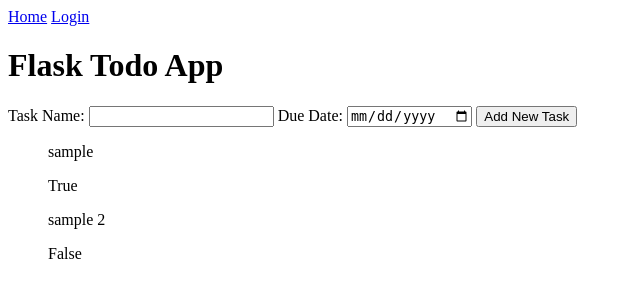
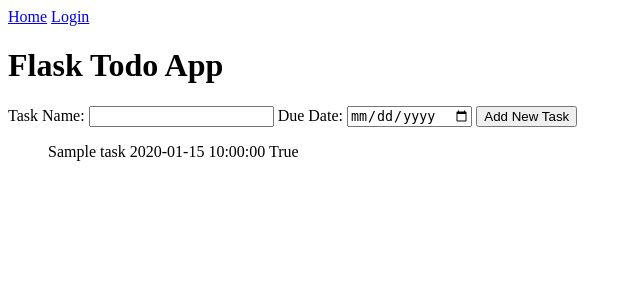
Before and after one commit to lomokwa/flask-todo-app, a Flask app: page / in a window 1280 px wide. Shown: the top 300 px of the page, without its empty margins (0-640 px from the left). Run offline with Flask 3, Linux system fonts and the light colour scheme; a user stored in the database is signed in; tables that the repository leaves empty hold one stand-in row (values such as "Sample post").

Commit message:
feat: added post request for new task, added info to task list

```diff
--- a/app.py
+++ b/app.py
@@ -42,7 +42,9 @@ tasks = [
 @app.route("/")
 @login_required
 def index():
-    return render_template("index.html", tasks=tasks, user=current_user)
+    user_tasks = Task.query.where(Task.user_id == current_user.id).order_by(Task.due_date)
+
+    return render_template("index.html", user=current_user, tasks=user_tasks)
 
 # Auth routes
 @app.route("/login", methods=['GET', 'POST'])
--- a/templates/index.html
+++ b/templates/index.html
@@ -5,7 +5,7 @@
 <h1>Flask Todo App</h1>
 
 
-<form action="">
+<form method="post" action="{{ url_for('add_task') }}">
   <label>
     Task Name:
     <input type="text" name="name">
@@ -18,10 +18,15 @@
 </form>
 
 {% if tasks %}
+<ul>
   {% for task in tasks %}
-    <ul>{{ task['name'] }}</ul>
-    <ul>{{ task['done'] }}</ul>
+    <div class="">
+      {{ task['name'] }}
+      {{ task ['due_date'] }}
+      {{ task['is_done'] }}
+    </div>
   {% endfor %}
+</ul>
 {% else %}
   <h2>No tasks added. Start by creating a new task</h2>
 {% endif %}
```
